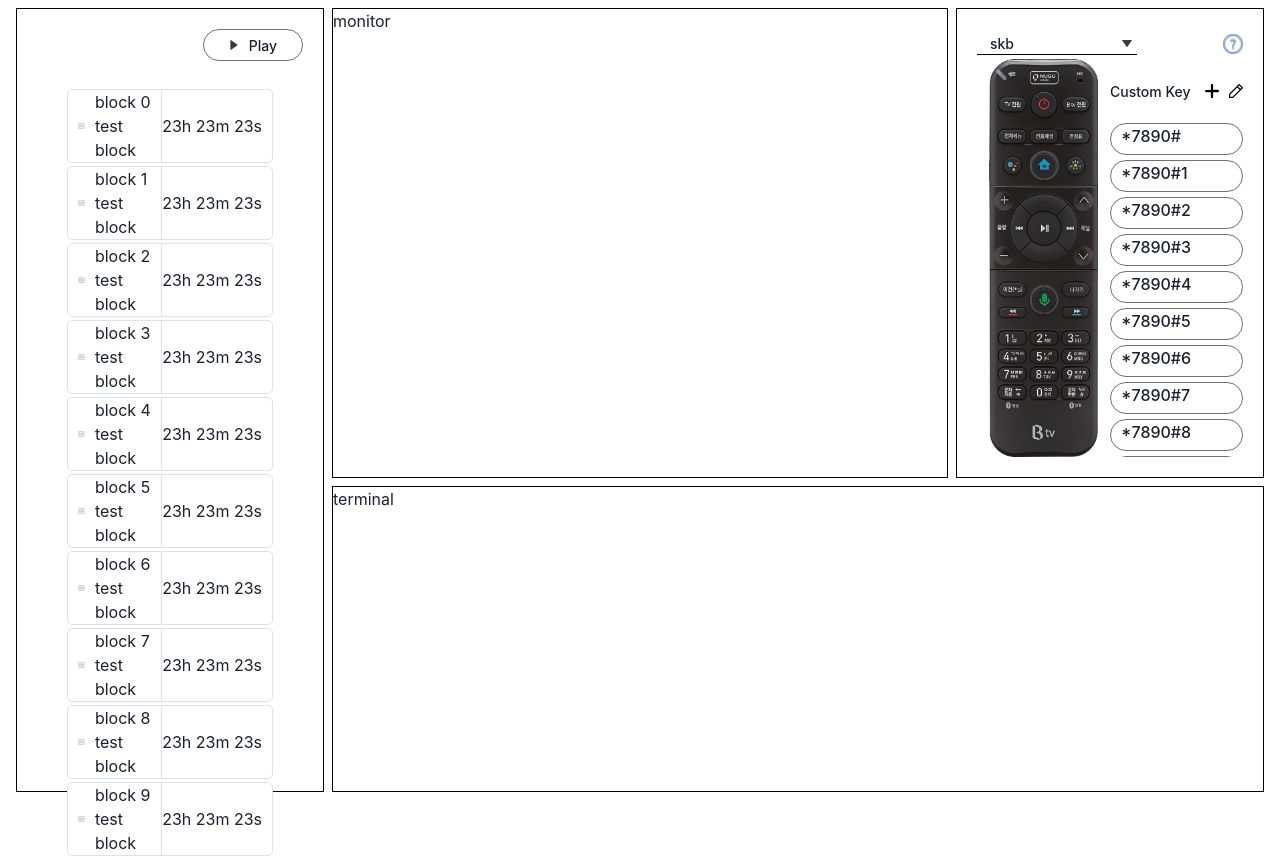
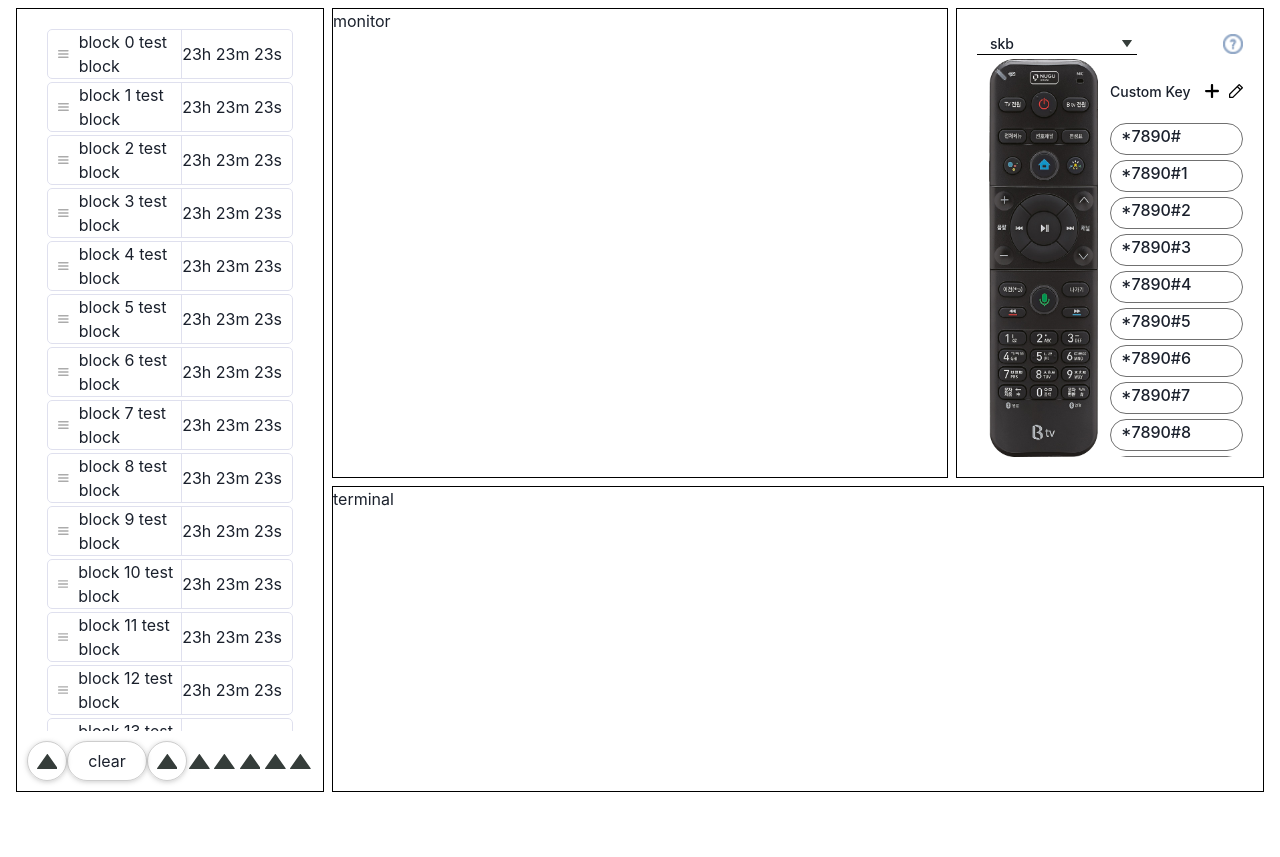
Before and after one commit to woojinjo95/prep-exec-analysis, a React (Vite) app in the folder frontend/: page /action in a window 1280 px wide. Shown: the top 857 px of the page. After the commit the page ends 800 px from the top, so only its background shows below. Built offline with nearby package versions, Linux system fonts and the light colour scheme.

Commit message:
ActionBlockArea 수정용 이벤트 가림 모달 구현

```diff
--- a/frontend/src/page/ActionPage/components/ActionSection/components/ActionBlockArea.tsx
+++ b/frontend/src/page/ActionPage/components/ActionSection/components/ActionBlockArea.tsx
@@ -1,9 +1,10 @@
 import React, { useEffect, useRef, useState } from 'react'
 import { DragDropContext, Droppable, Draggable, DropResult } from 'react-beautiful-dnd'
 import cx from 'classnames'
-import { formatDateTo } from '@global/usecase'
+
 import ActionBlockItem from './ActionBlockItem'
 import { Block } from '../types'
+import BlockControls from './BlockControls'
 
 const blockData: Block[] = Array.from({ length: 30 }, (_, i) => ({
   id: i,
@@ -20,6 +21,8 @@ const ActionBlockArea = (): JSX.Element => {
   const [selectedBlockIds, setSelectedBlockIds] = useState<number[]>([])
 
   const blocksRef = useRef<HTMLDivElement[] | null[]>(new Array(blocks.length))
+
+  const [modifyingBlockId, setModifyingBlockId] = useState<number | null>(null)
 
   /**
    * 실제로 렌더링 때 사용될 blockDummys
@@ -215,6 +218,8 @@ const ActionBlockArea = (): JSX.Element => {
   }
 
   return (
+    <div className="h-full w-full relative">
+      <div className="grid grid-rows-[auto_60px] h-full">
         <div
           className="h-full w-full pl-[30px] pr-[30px] overflow-y-auto pt-[20px]"
           onMouseDown={handleMouseDown}
@@ -227,7 +232,12 @@ const ActionBlockArea = (): JSX.Element => {
                 <div ref={provided.innerRef} {...provided.droppableProps} className="flex flex-col">
                   {blockDummys.map((dummy, dummyIdx) => {
                     return (
-                  <Draggable key={dummyIdx} draggableId={`dummy-${dummyIdx}`} index={dummyIdx}>
+                      <Draggable
+                        key={dummyIdx}
+                        draggableId={`dummy-${dummyIdx}`}
+                        index={dummyIdx}
+                        isDragDisabled={!!(modifyingBlockId && dummy.find((block) => block.id === modifyingBlockId))}
+                      >
                         {(provided) => (
                           <div
                             ref={provided.innerRef}
@@ -248,6 +258,8 @@ const ActionBlockArea = (): JSX.Element => {
                                     block={block}
                                     selectedBlockIds={selectedBlockIds}
                                     handleBlockClick={handleBlockClick}
+                                    setModifyingBlockId={setModifyingBlockId}
+                                    modifyingBlockId={modifyingBlockId}
                                   />
                                 </div>
                               )
@@ -275,6 +287,17 @@ const ActionBlockArea = (): JSX.Element => {
             />
           )}
         </div>
+        <BlockControls />
+      </div>
+      {modifyingBlockId && (
+        <div
+          onClick={() => {
+            setModifyingBlockId(null)
+          }}
+          className="absolute top-0 left-0 h-full z-10 w-full bg-gray-100 opacity-50"
+        />
+      )}
+    </div>
   )
 }
 
--- a/frontend/src/page/ActionPage/components/ActionSection/index.tsx
+++ b/frontend/src/page/ActionPage/components/ActionSection/index.tsx
@@ -1,5 +1,5 @@
 import React from 'react'
-import { ReactComponent as PlayIcon } from '@assets/images/dropdown.svg'
+
 import ActionBlockArea from './components/ActionBlockArea'
 
 /**
@@ -7,37 +7,8 @@ import ActionBlockArea from './components/ActionBlockArea'
  */
 const ActionSection: React.FC = () => {
   return (
-    <section className="border border-black row-span-2 p-[20px] h-full">
-      <div className="grid grid-rows-[30px_auto_30px] h-full">
-        <div className="flex justify-end">
-          <button
-            type="button"
-            className="flex flex-row justify-center items-center w-[100px] h-[32px] bg-white border-[1px] border-[#707070] rounded-[38px] mb-[5px] font-[500] hover:bg-gray-200"
-          >
-            <PlayIcon className="h-[10px] w-[10px] rotate-90" />
-            <p className="text-[14px] ml-[10px]">Play</p>
-          </button>
-        </div>
-        <div className="mt-[10px]">
-          <ActionBlockArea />
-        </div>
-        <div className="flex justify-between">
-          <button
-            type="button"
-            className="flex flex-row justify-center items-center w-[100px] h-[32px] bg-black border-[1px] border-[#707070] rounded-[38px] mb-[5px] font-[500] hover:bg-gray-200"
-          >
-            <p className="text-[14px] text-white">Clear</p>
-          </button>
-          <button
-            type="button"
-            className="flex flex-row justify-center items-center w-[100px] h-[32px] bg-white border-[1px] border-[#707070] rounded-[38px] mb-[5px] font-[500] hover:bg-gray-200"
-          >
-            {/* TODO : RFC 빨간색 svg 필요 */}
-            <PlayIcon className="h-[10px] w-[10px] rotate-90" />
-            <p className="text-[14px] ml-[10px]">RFC</p>
-          </button>
-        </div>
-      </div>
+    <section className="border border-black row-span-2 h-full">
+      <ActionBlockArea />
     </section>
   )
 }
```
Lines whose indentation alone changed are shown as unchanged.
